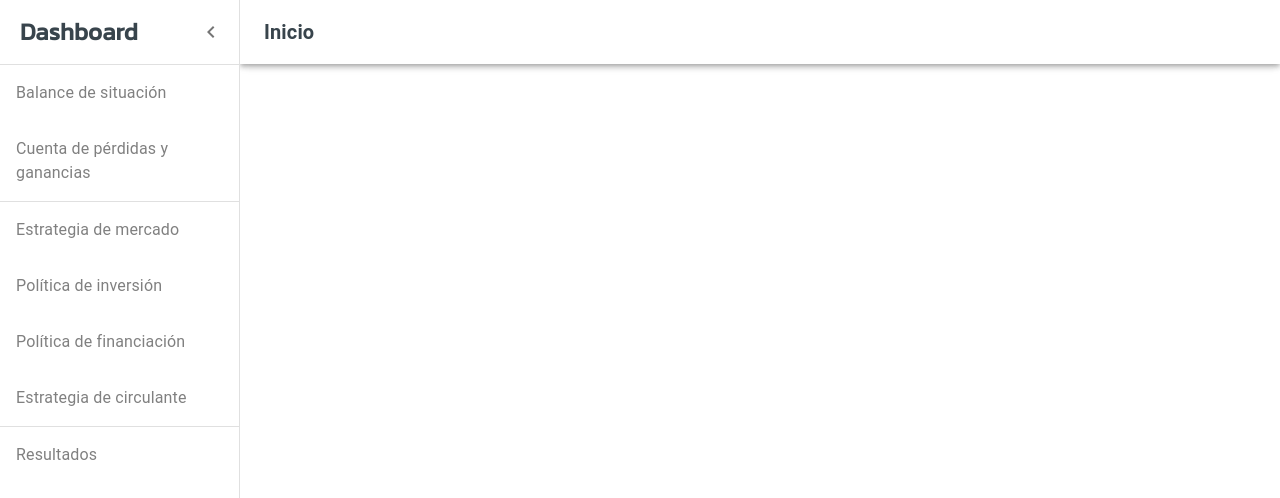
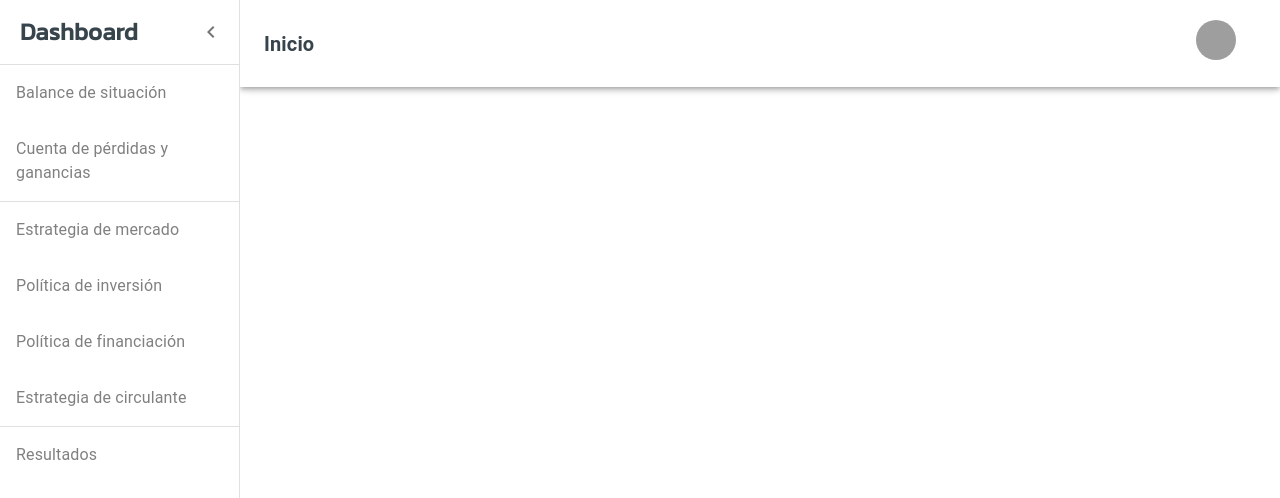
Before and after one commit to feljimgon1/felix-jimenez-naharro, a React (Create React App) app in the folder client/: page /dashboard in a window 1280 px wide. Shown: the top 498 px of the page. Built offline with nearby package versions, Linux system fonts and the light colour scheme; grey boxes are pictures that could not be loaded.

Commit message:
[Profile] Added user-avatar styling

```diff
--- a/client/src/components/drawerComponent/dashboardToolbar/DashboardToolbar.jsx
+++ b/client/src/components/drawerComponent/dashboardToolbar/DashboardToolbar.jsx
@@ -1,4 +1,5 @@
 import React from 'react'
+import './DashboardToolbar.scss';
 import Toolbar from '@mui/material/Toolbar';
 import Typography from '@mui/material/Typography';
 import MenuIcon from '@mui/icons-material/Menu';
@@ -7,6 +8,9 @@
 import { styled } from '@mui/material/styles';
 import { Link } from 'react-router-dom';
 
+const user = {
+    avatar: 'https://upload.wikimedia.org/wikipedia/commons/thumb/b/b6/Image_created_with_a_mobile_phone.png/640px-Image_created_with_a_mobile_phone.png'
+};
 
 export default function DashboardToolbar({ drawerWidth, open, handleDrawerOpen }) {
 
@@ -28,8 +32,10 @@
     }));
 
     return (
-        <AppBar position="fixed" open={open}>
+        <AppBar position="fixed" open={open} className='dashboard-toolbar-container'>
             <Toolbar sx={{ backgroundColor: '#fff', color: '#38444c' }}>
+                <div className="navbar">
+                    <div className="nav-menu">
                         <IconButton
                             color="inherit"
                             aria-label="open drawer"
@@ -40,8 +46,20 @@
                             <MenuIcon />
                         </IconButton>
                         <Typography variant="h6" noWrap component="div">
-                    <Link to="/" style={{fontWeight: '700', textDecoration: 'none', color: '#38444c'}}>Inicio</Link>
+                            <Link to="/" style={{ fontWeight: '700', textDecoration: 'none', color: '#38444c' }}>Inicio</Link>
                         </Typography>
+                    </div>
+                    <div className="nav-socials">
+                        {
+                            user.avatar ?
+                                <img className='user-avatar' src={user?.avatar} alt="user-avatar" />
+                                :
+                                <svg xmlns="http://www.w3.org/2000/svg" width="40" height="40" fill="currentColor" className="bi bi-person user-avatar" viewBox="0 0 16 16">
+                                    <path d="M8 8a3 3 0 1 0 0-6 3 3 0 0 0 0 6Zm2-3a2 2 0 1 1-4 0 2 2 0 0 1 4 0Zm4 8c0 1-1 1-1 1H3s-1 0-1-1 1-4 6-4 6 3 6 4Zm-1-.004c-.001-.246-.154-.986-.832-1.664C11.516 10.68 10.289 10 8 10c-2.29 0-3.516.68-4.168 1.332-.678.678-.83 1.418-.832 1.664h10Z" />
+                                </svg>
+                        }
+                    </div>
+                </div>
             </Toolbar>
         </AppBar>
     )
--- /dev/null
+++ b/client/src/components/drawerComponent/dashboardToolbar/DashboardToolbar.scss
@@ -0,0 +1,39 @@
+.dashboard-toolbar-container {
+  .navbar {
+    width: 100%;
+    display: flex;
+    justify-content: space-between;
+    align-items: center;
+
+    .nav-menu {
+      flex-direction: row;
+      display: flex;
+      align-items: center;
+    }
+
+    .nav-socials {
+      padding: .5em;
+
+      .user-avatar {
+        height: 3em;
+        width: 3em;
+        border-radius: 50%;
+        padding: .75em;
+        transition: 300ms all;
+
+        &:hover {
+          cursor: pointer;
+          transform: scale(1.1);
+          box-shadow: rgba(0, 0, 0, 0.35) 0px 5px 15px;
+        }
+      }
+    }
+  }
+}
+
+@media (min-width: 425px) {
+  .user-avatar {
+    width: 4em !important;
+    height: 4em !important;
+  }
+}
--- a/client/src/pages/dashboard/Dashboard.scss
+++ b/client/src/pages/dashboard/Dashboard.scss
@@ -45,6 +45,13 @@
   background-color: #e0e0e0;
 }
 
-.main-container  {
-  width: 100vw;
+.main-container {
+  width: 98vw;
+  margin-top: 4em;
 }
+
+@media(min-width: 768px) {
+  .main-container {
+    padding: 0 3em 0 3em !important;
+  }
+}
```
Lines whose indentation alone changed are shown as unchanged.
